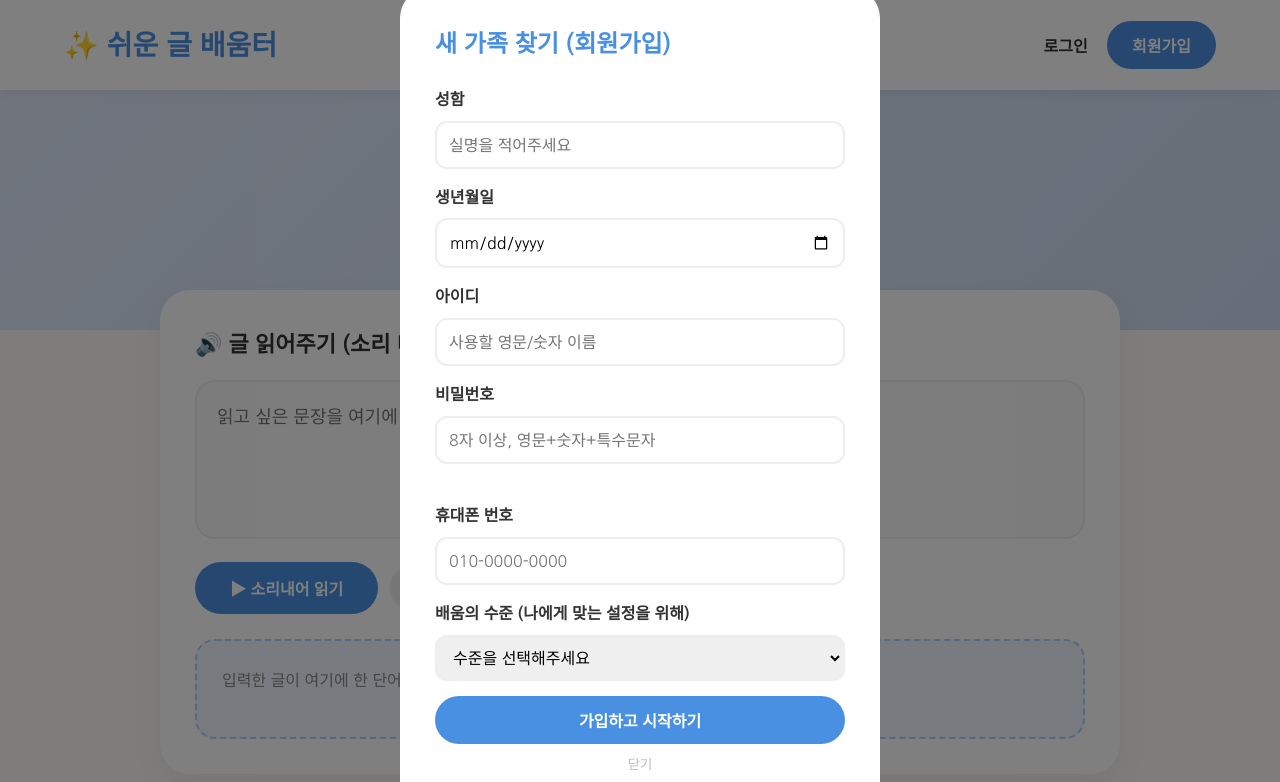
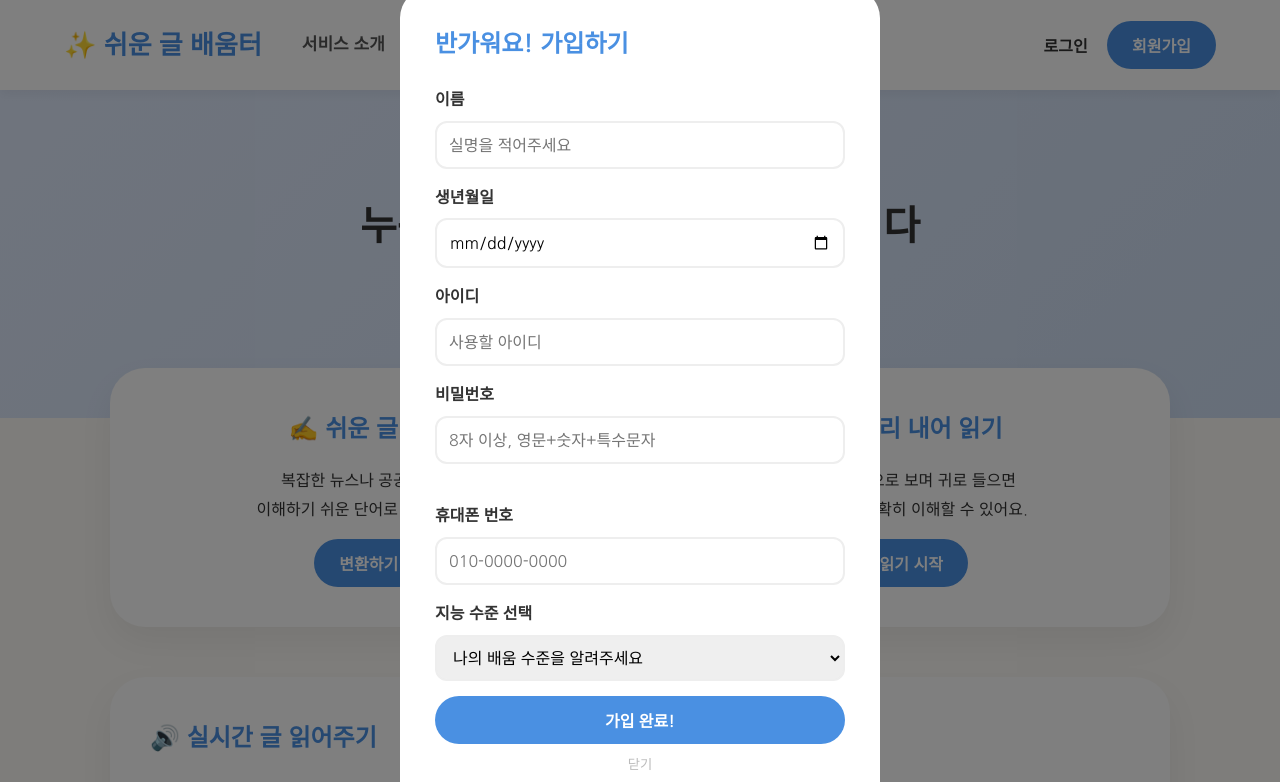
Before and after one commit to dskim080830/webproject, a website: page public/index.html in a window 1280 px wide. Both pictures are taken after a click on the button "회원가입". Shown: the top 782 px of the page. Drawn offline with Linux system fonts and the light colour scheme.

Commit message:
Update index.html

```diff
--- a/public/index.html
+++ b/public/index.html
@@ -8,40 +8,59 @@
     <style>
         :root { --primary: #4a90e2; --secondary: #ffd93d; --bg: #fdfbf7; --text: #333; --white: #fff; --error: #e74c3c; --success: #2ecc71; }
         * { margin: 0; padding: 0; box-sizing: border-box; font-family: "Nanum Gothic", sans-serif; }
+        html { scroll-behavior: smooth; }
         body { background-color: var(--bg); color: var(--text); line-height: 1.8; word-break: keep-all; }
 
+        /* 헤더 & 메뉴 */
         header { background: var(--white); padding: 0 5%; height: 90px; display: flex; justify-content: space-between; align-items: center; box-shadow: 0 4px 10px rgba(0,0,0,0.05); position: sticky; top: 0; z-index: 100; }
-        .logo { font-size: 28px; font-weight: 800; color: var(--primary); text-decoration: none; }
+        .header-left { display: flex; align-items: center; gap: 40px; }
+        .logo { font-size: 26px; font-weight: 800; color: var(--primary); text-decoration: none; }
+        .nav-menu { display: flex; list-style: none; gap: 25px; }
+        .nav-menu a { text-decoration: none; color: #555; font-weight: 700; font-size: 17px; transition: 0.2s; }
+        .nav-menu a:hover { color: var(--primary); }
+
         .header-right { display: flex; gap: 15px; align-items: center; }
         #user-menu { display: none; gap: 15px; font-weight: 700; align-items: center; }
 
+        /* 버튼 */
         .btn { cursor: pointer; border: none; border-radius: 50px; font-weight: 700; transition: 0.2s; text-decoration: none; display: inline-block; font-size: 16px; }
         .btn-primary { background: var(--primary); color: #fff; padding: 12px 25px; }
         .btn-outline { background: none; padding: 10px 15px; color: var(--text); }
         .btn-sub { background: #eee; color: #666; padding: 8px 15px; font-size: 14px; }
 
+        /* 모달 */
         .modal { display: none; position: fixed; z-index: 1000; left: 0; top: 0; width: 100%; height: 100%; background: rgba(0,0,0,0.5); justify-content: center; align-items: center; overflow-y: auto; }
         .modal-content { background: #fff; padding: 35px; border-radius: 30px; width: 95%; max-width: 480px; position: relative; margin: 20px; }
         .form-group { margin-bottom: 15px; }
         .form-group label { display: block; font-weight: 700; margin-bottom: 6px; }
         .form-group input, .form-group select { width: 100%; padding: 12px; border: 2px solid #eee; border-radius: 12px; outline: none; font-size: 16px; }
-        .form-group input:focus, .form-group select:focus { border-color: var(--primary); }
         .v-msg { font-size: 13px; margin-top: 5px; font-weight: 700; min-height: 18px; }
 
-        .hero { text-align: center; padding: 70px 20px; background: linear-gradient(135deg, #e0eafc 0%, #cfdef3 100%); }
-        .container { max-width: 1000px; margin: -40px auto 60px; padding: 0 20px; }
-        .card { background: #fff; padding: 35px; border-radius: 30px; box-shadow: 0 10px 30px rgba(0,0,0,0.06); margin-bottom: 25px; }
+        /* 섹션 스타일 */
+        .hero { text-align: center; padding: 100px 20px; background: linear-gradient(135deg, #e0eafc 0%, #cfdef3 100%); }
+        .container { max-width: 1100px; margin: -50px auto 60px; padding: 0 20px; }
+        .feature-grid { display: grid; grid-template-columns: repeat(auto-fit, minmax(300px, 1fr)); gap: 25px; margin-bottom: 50px; }
+        .card { background: #fff; padding: 40px; border-radius: 35px; box-shadow: 0 15px 35px rgba(0,0,0,0.06); text-align: center; }
+        .card h2 { margin-bottom: 15px; color: var(--primary); }
 
+        /* TTS 하이라이트 */
         .highlight { background: var(--secondary); border-radius: 6px; box-shadow: 0 2px 4px rgba(0,0,0,0.1); }
-        .word { display: inline-block; white-space: pre-wrap; font-size: 22px; transition: 0.1s; cursor: default; }
+        .word { display: inline-block; white-space: pre-wrap; font-size: 24px; transition: 0.1s; }
 
         textarea { width: 100%; border: 2px solid #eee; border-radius: 20px; padding: 20px; font-size: 18px; resize: none; margin-top: 15px; background: #fafafa; }
-        footer { text-align: center; padding: 40px; color: #999; font-size: 14px; }
+        footer { text-align: center; padding: 60px; color: #999; border-top: 1px solid #eee; }
     </style>
 </head>
 <body>
     <header>
-        <a href="/" class="logo">✨ 쉬운 글 배움터</a>
+        <div class="header-left">
+            <a href="/" class="logo">✨ 쉬운 글 배움터</a>
+            <ul class="nav-menu">
+                <li><a href="#intro">서비스 소개</a></li>
+                <li><a href="#tts">글 읽어주기</a></li>
+                <li><a href="#easy-convert">쉬운 글 변환</a></li>
+            </ul>
+        </div>
         <div class="header-right">
             <div id="guest-menu">
                 <button class="btn btn-outline" onclick="openM('loginModal')">로그인</button>
@@ -55,11 +74,11 @@
     </header>
 
     <div id="signupModal" class="modal"><div class="modal-content">
-        <h2 style="margin-bottom:20px; color: var(--primary);">새 가족 찾기 (회원가입)</h2>
+        <h2 style="margin-bottom:20px; color: var(--primary);">반가워요! 가입하기</h2>
         <form id="signupF">
-            <div class="form-group"><label>성함</label><input type="text" id="rName" placeholder="실명을 적어주세요" required></div>
+            <div class="form-group"><label>이름</label><input type="text" id="rName" placeholder="실명을 적어주세요" required></div>
             <div class="form-group"><label>생년월일</label><input type="date" id="rBirth" required></div>
-            <div class="form-group"><label>아이디</label><input type="text" id="rId" placeholder="사용할 영문/숫자 이름" required></div>
+            <div class="form-group"><label>아이디</label><input type="text" id="rId" placeholder="사용할 아이디" required></div>
             <div class="form-group">
                 <label>비밀번호</label>
                 <input type="password" id="rPw" placeholder="8자 이상, 영문+숫자+특수문자" required>
@@ -67,62 +86,83 @@
             </div>
             <div class="form-group"><label>휴대폰 번호</label><input type="tel" id="rPhone" placeholder="010-0000-0000" required></div>
             <div class="form-group">
-                <label>배움의 수준 (나에게 맞는 설정을 위해)</label>
+                <label>지능 수준 선택</label>
                 <select id="rLevel" required>
-                    <option value="" disabled selected>수준을 선택해주세요</option>
+                    <option value="" disabled selected>나의 배움 수준을 알려주세요</option>
                     <option value="boundary">느린 학습자 (경계선 지능)</option>
                     <option value="mild">도움이 필요한 학습자 (경도 지적장애)</option>
                     <option value="general">일반 학습자</option>
                 </select>
             </div>
-            <button type="submit" id="sBtn" class="btn btn-primary" style="width:100%" disabled>가입하고 시작하기</button>
+            <button type="submit" id="sBtn" class="btn btn-primary" style="width:100%" disabled>가입 완료!</button>
         </form>
         <button onclick="closeM('signupModal')" style="margin-top:10px; background:none; border:none; color:#bbb; cursor:pointer; width:100%">닫기</button>
     </div></div>
 
     <div id="loginModal" class="modal"><div class="modal-content">
-        <h2 style="margin-bottom:25px; text-align: center;">다시 만나서 반가워요!</h2>
+        <h2 style="margin-bottom:25px; text-align: center;">로그인</h2>
         <form id="loginF">
             <div class="form-group"><label>아이디</label><input type="text" id="lId" required></div>
             <div class="form-group"><label>비밀번호</label><input type="password" id="lPw" required></div>
             <button type="submit" class="btn btn-primary" style="width:100%">로그인</button>
             <div id="lMsg" class="v-msg" style="color:var(--error); text-align:center"></div>
         </form>
-        <button onclick="closeM('loginModal')" style="margin-top:10px; background:none; border:none; color:#bbb; cursor:pointer; width:100%">나중에 할게요</button>
+        <button onclick="closeM('loginModal')" style="margin-top:10px; background:none; border:none; color:#bbb; cursor:pointer; width:100%">취소</button>
     </div></div>
 
     <section class="hero">
-        <h1 id="wTitle" style="font-size: 32px; margin-bottom: 10px;">누구나 읽기 쉬운 세상을 만듭니다</h1>
-        <p style="font-size: 18px; color: #555;">복잡하고 어려운 글을 아주 천천히, 알기 쉽게 읽어드려요.</p>
+        <h1 id="wTitle" style="font-size: 40px; margin-bottom: 20px;">누구나 읽기 쉬운 세상을 만듭니다</h1>
+        <p style="font-size: 20px; color: #555;">어려운 정보를 나에게 딱 맞는 쉬운 글로 만나보세요.</p>
     </section>
 
     <main class="container">
-        <div class="card">
-            <h2 style="font-size: 22px;">🔊 글 읽어주기 (소리 내어 읽기)</h2>
-            <textarea id="tIn" rows="5" placeholder="읽고 싶은 문장을 여기에 적어주세요."></textarea>
+        <div id="intro" class="feature-grid">
+            <div class="card">
+                <h2>✍️ 쉬운 글 변환</h2>
+                <p>복잡한 뉴스나 공공 문서를<br>이해하기 쉬운 단어로 바꿔드려요.</p>
+                <button class="btn btn-primary" style="margin-top:15px;" onclick="location.href='#easy-convert'">변환하기</button>
+            </div>
+            <div class="card">
+                <h2>🔊 소리 내어 읽기</h2>
+                <p>글자를 눈으로 보며 귀로 들으면<br>내용을 더 정확히 이해할 수 있어요.</p>
+                <button class="btn btn-primary" style="margin-top:15px;" onclick="location.href='#tts'">읽기 시작</button>
+            </div>
+        </div>
 
-            <div style="margin-top:15px; display:flex; gap:12px; align-items:center; flex-wrap: wrap;">
-                <button onclick="speak()" class="btn btn-primary" style="padding: 14px 35px;">▶ 소리내어 읽기</button>
-                <button onclick="speechSynthesis.cancel()" class="btn btn-sub" style="padding: 14px 20px;">⏹ 멈추기</button>
+        <div id="tts" class="card" style="text-align: left;">
+            <h2 style="display: flex; align-items: center; gap: 10px;">🔊 실시간 글 읽어주기</h2>
+            <textarea id="tIn" rows="5" placeholder="읽고 싶은 글을 여기에 입력하세요."></textarea>
+
+            <div style="margin-top:20px; display:flex; gap:12px; align-items:center; flex-wrap: wrap;">
+                <button onclick="speak()" class="btn btn-primary" style="padding: 15px 40px; font-size: 18px;">▶ 읽기</button>
+                <button onclick="speechSynthesis.cancel()" class="btn btn-sub" style="padding: 15px 25px;">⏹ 정지</button>
                 <div style="display:flex; align-items:center; gap:8px; background:#eee; padding:8px 15px; border-radius:50px;">
-                    <label style="font-size:14px; font-weight:700;">읽기 속도</label>
-                    <input type="range" id="tRate" min="0.5" max="1.3" step="0.1" value="0.9" style="width:70px;">
+                    <label style="font-size:14px; font-weight:700;">천천히 읽기</label>
+                    <input type="range" id="tRate" min="0.5" max="1.2" step="0.1" value="0.9" style="width:70px;">
                 </div>
             </div>
 
-            <div id="tOut" style="margin-top:25px; min-height:100px; padding:25px; background:#f0f7ff; border:2px dashed #adcfff; border-radius:20px;">
-                <span style="color:#888;">입력한 글이 여기에 한 단어씩 나타납니다.</span>
+            <div id="tOut" style="margin-top:30px; min-height:120px; padding:25px; background:#f0f7ff; border:2px dashed #adcfff; border-radius:20px;">
+                <span style="color:#888;">글을 입력하고 '읽기'를 누르면 단어가 강조됩니다.</span>
             </div>
+        </div>
+
+        <div id="easy-convert" class="card" style="margin-top:50px;">
+            <h2>✍️ 쉬운 글 변환기</h2>
+            <p>서비스 준비 중입니다. 곧 만나보실 수 있습니다!</p>
         </div>
     </main>
 
-    <footer><p>© 2026 쉬운 글 배움터. 배움은 언제나 즐겁습니다.</p></footer>
+    <footer>
+        <p>✨ 쉬운 글 배움터 - 2026. 모든 권리 보유.</p>
+        <p style="font-size: 12px; margin-top: 10px;">본 서비스는 경계선 지능 및 지적장애 학습자의 정보 접근성을 돕습니다.</p>
+    </footer>
 
     <script>
         function openM(id) { document.getElementById(id).style.display='flex'; }
         function closeM(id) { document.getElementById(id).style.display='none'; }
 
-        // [비밀번호 보안 검사 로직]
+        // [비밀번호 보안 체크]
         const rPw = document.getElementById('rPw'), sBtn = document.getElementById('sBtn'), pVal = document.getElementById('pVal');
         const rName = document.getElementById('rName'), rPhone = document.getElementById('rPhone'), rBirth = document.getElementById('rBirth');
 
@@ -136,10 +176,10 @@
             let bad = false;
             if (name && pw.includes(name)) bad = true;
             if (phone.length > 4 && pw.includes(phone.slice(-4))) bad = true;
-            if (birth && pw.includes(birth.substring(2))) bad = true;
+            if (birth && pw.includes(birth.substring(2).replace(/-/g, ''))) bad = true;
 
             if (bad) {
-                pVal.textContent = "⚠️ 내 이름이나 전화번호는 비밀번호에 쓸 수 없어요.";
+                pVal.textContent = "⚠️ 비밀번호에 이름이나 개인정보를 넣지 마세요.";
                 pVal.style.color = "var(--error)";
                 sBtn.disabled = true;
             } else if (regex.test(pw)) {
@@ -147,11 +187,10 @@
                 pVal.style.color = "var(--success)";
                 sBtn.disabled = false;
             } else {
-                pVal.textContent = "❌ 영문, 숫자, 특수문자를 섞어서 8자 이상 써주세요.";
+                pVal.textContent = "❌ 8자 이상, 영문+숫자+특수문자를 써주세요.";
                 pVal.style.color = "var(--error)";
                 sBtn.disabled = true;
             }
-            if(pw === "") pVal.textContent = "";
         }
         [rPw, rName, rPhone, rBirth].forEach(el => el.addEventListener('input', validatePassword));
 
@@ -166,15 +205,13 @@
                 birth: rBirth.value,
                 level: document.getElementById('rLevel').value
             };
-            try {
-                const res = await fetch('/api/signup', {
-                    method: 'POST',
-                    headers: {'Content-Type':'application/json'},
-                    body: JSON.stringify(userData)
-                });
-                if(res.ok) { alert("가입을 축하합니다! 이제 로그인해주세요."); closeM('signupModal'); }
-                else { alert("아이디가 겹치거나 잘못된 정보가 있습니다."); }
-            } catch(e) { alert("연결이 불안정합니다."); }
+            const res = await fetch('/api/signup', {
+                method: 'POST',
+                headers: {'Content-Type':'application/json'},
+                body: JSON.stringify(userData)
+            });
+            if(res.ok) { alert("가입 성공! 축하해요."); closeM('signupModal'); }
+            else { alert("가입 실패!"); }
         };
 
         // [서버 통신: 로그인]
@@ -190,16 +227,15 @@
                 document.getElementById('guest-menu').style.display='none';
                 document.getElementById('user-menu').style.display='flex';
                 document.getElementById('u-info').textContent = `✨ ${data.user.name}님 환영해요!`;
-                document.getElementById('wTitle').textContent = `${data.user.name}님, 오늘 무엇을 배워볼까요?`;
+                document.getElementById('wTitle').textContent = `${data.user.name}님, 무엇을 읽어드릴까요?`;
                 closeM('loginModal');
             } else { document.getElementById('lMsg').textContent = data.message; }
         };
 
-        // [TTS 단어별 하이라이트 기능]
+        // [TTS 하이라이트 기능]
         function speak() {
             const txt = document.getElementById('tIn').value.trim();
             if(!txt) return;
-
             speechSynthesis.cancel();
             const tokens = txt.split(/(\s+)/);
             const out = document.getElementById('tOut');
```
